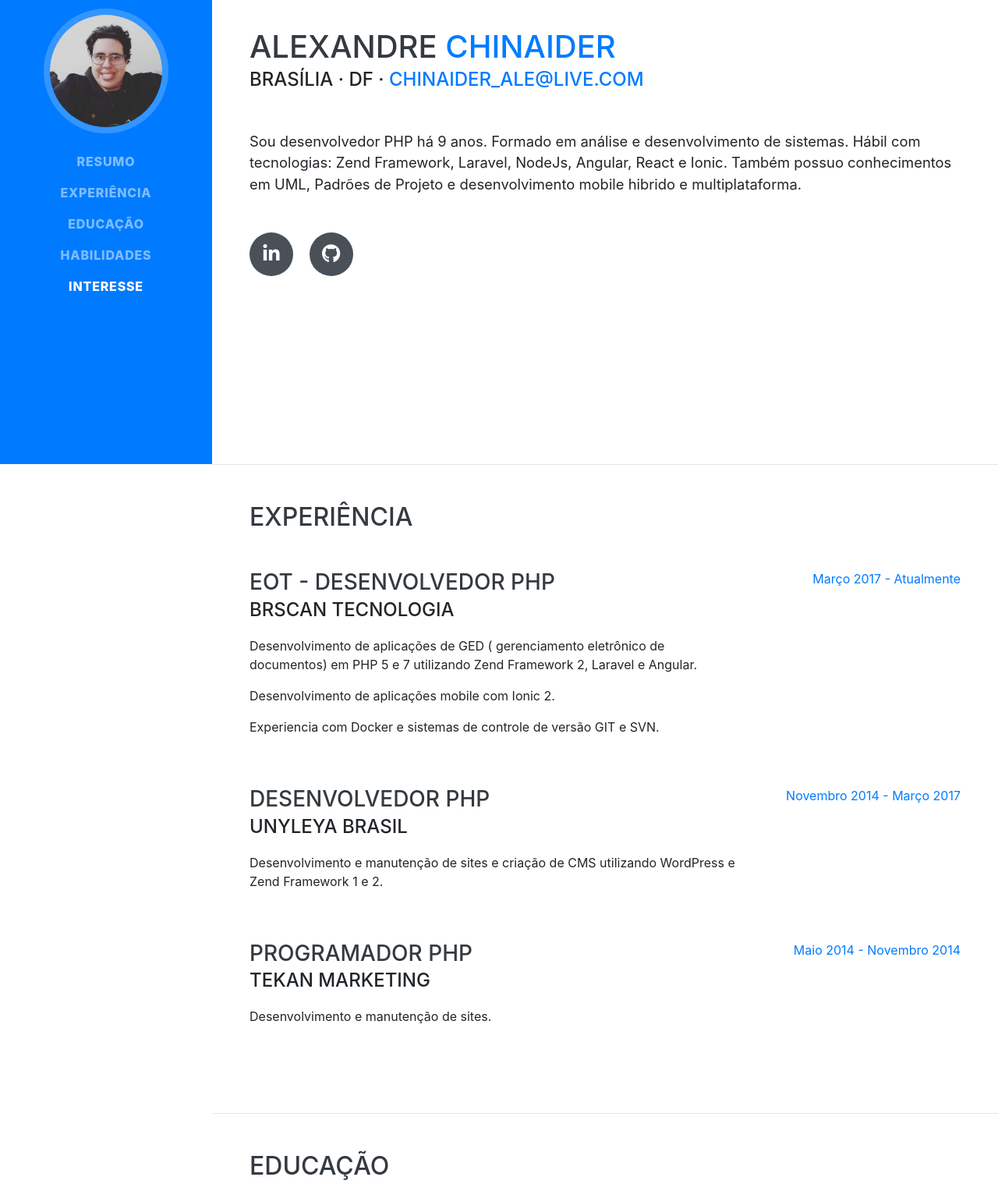
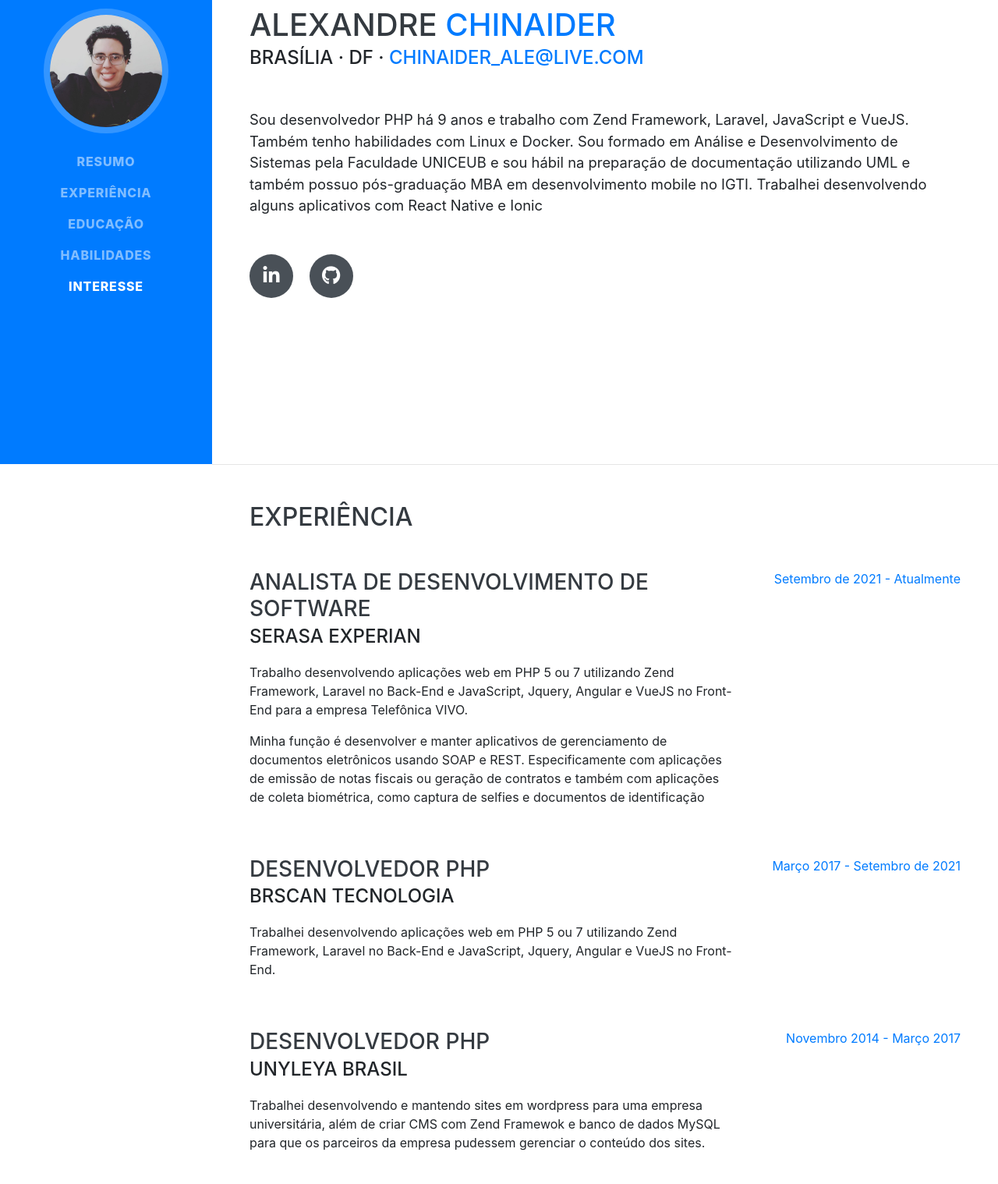
Before and after one commit to Chinaider/chinaider.github.io, a website with bundled scripts: page index.html in a window 1280 px wide. Shown: the part 205-1723 px from the top of the page at 78% size. Built offline with nearby package versions, Linux system fonts and the light colour scheme; a web font is replaced by a local one.

Commit message:
Ajuste com informações atualizadas

```diff
--- a/index.html
+++ b/index.html
@@ -1,5 +1,5 @@
 <!DOCTYPE html>
-<html lang="en">
+<html lang="pt-BR">
 
 <head>
 
@@ -55,7 +55,7 @@
 <button  class="elevator" id="btnElevator" title="Voltar ao topo"><i class="fa fa-arrow-circle-up" aria-hidden="true"></i></button>
 <nav class="navbar navbar-expand-lg navbar-dark bg-primary fixed-top" id="sideNav">
     <a class="navbar-brand js-scroll-trigger" href="#page-top">
-        <span class="d-block d-lg-none">Alexandre Chinaider</span>
+        <span class="d-block d-lg-none">Desenvolvedor PHP</span>
         <span class="d-none d-lg-block">
             <img class="img-fluid img-profile rounded-circle mx-auto mb-2" src="img/profile.jpg" alt="Foto de Alexandre Chinaider" title="Alexandre Chinaider">
         </span>
@@ -95,9 +95,14 @@
                 <a title="e-mail: chinaider_ale@live.com" href="mailto:chinaider_ale@live.com">chinaider_ale@live.com</a>
             </div>
 
-            <p class="lead mb-5">Sou desenvolvedor PHP há <span id="tempo">6</span> anos. Formado em análise e desenvolvimento de sistemas. Hábil com tecnologias: Zend Framework, Laravel, NodeJs, Angular, React e Ionic. Também possuo conhecimentos em UML, Padrões de Projeto e desenvolvimento mobile hibrido e multiplataforma. </p>
+            <p class="lead mb-5">Sou desenvolvedor PHP há <span id="tempo">9</span> anos e trabalho com Zend Framework, Laravel,
+                JavaScript e VueJS. Também tenho habilidades com Linux e Docker.
+                Sou formado em Análise e Desenvolvimento de Sistemas pela Faculdade
+                UNICEUB e sou hábil na preparação de documentação utilizando UML e também possuo
+                pós-graduação MBA em desenvolvimento mobile no IGTI. Trabalhei desenvolvendo
+                alguns aplicativos com React Native e Ionic</p>
             <div class="social-icons">
-                <a title="Linkedin"  target="_blank" href="https://www.linkedin.com/in/alechinaider/"><i class="fab fa-linkedin-in"></i>
+                <a title="Linkedin"  target="_blank" href="https://www.linkedin.com/in/alexandrechinaider/"><i class="fab fa-linkedin-in"></i>
                 </a>
                 <a title="GitHub" target="_blank" href="https://github.com/Chinaider"><i class="fab fa-github"></i>
                 </a>
@@ -112,21 +117,37 @@
             <h2 class="mb-5">Experiência</h2>
 
             <div class="resume-item d-flex flex-column flex-md-row justify-content-between mb-5">
-                <div class="resume-content"><h3 class="mb-0">EOT - Desenvolvedor PHP</h3><div class="subheading mb-3">BrScan Tecnologia</div><p>Desenvolvimento de aplicações de GED ( gerenciamento eletrônico de documentos) em PHP 5 e 7 utilizando Zend Framework 2, Laravel e  Angular.</p><p> Desenvolvimento de aplicações mobile com Ionic 2.</p><p> Experiencia com Docker e sistemas de controle de versão GIT e SVN.</p>
+                <div class="resume-content"><h3 class="mb-0">Analista de Desenvolvimento de Software</h3><div class="subheading mb-3">Serasa Experian</div>
+                    <p>Trabalho desenvolvendo aplicações web em PHP 5 ou 7 utilizando Zend
+                        Framework, Laravel no Back-End e JavaScript, Jquery, Angular e VueJS no Front-End
+                        para a empresa Telefônica VIVO.</p>
+                        <p>Minha função é desenvolver e manter aplicativos de gerenciamento de documentos
+                        eletrônicos usando SOAP e REST. Especificamente com aplicações de emissão de notas
+                        fiscais ou geração de contratos e também com aplicações de coleta biométrica, como
+                        captura de selfies e documentos de identificação</p>
                 </div>
-                <div class="resume-date text-md-right"><span class="text-primary">Março 2017 - Atualmente</span>
+                <div class="resume-date text-md-right"><span class="text-primary">Setembro de 2021 - Atualmente</span>
                 </div>
             </div>
 
             <div class="resume-item d-flex flex-column flex-md-row justify-content-between mb-5">
-                <div class="resume-content"><h3 class="mb-0">Desenvolvedor PHP</h3><div class="subheading mb-3">UnYLeYa Brasil</div><p>Desenvolvimento e manutenção de sites e criação de CMS utilizando WordPress e Zend Framework 1 e 2.</p>
+                <div class="resume-content"><h3 class="mb-0">Desenvolvedor PHP</h3><div class="subheading mb-3">BrScan Tecnologia</div><p>Trabalhei desenvolvendo aplicações web em PHP 5 ou 7 utilizando Zend
+                    Framework, Laravel no Back-End e JavaScript, Jquery, Angular e VueJS no Front-End.
+                </p>
+                </div>
+                <div class="resume-date text-md-right"><span class="text-primary">Março 2017 - Setembro de 2021</span>
+                </div>
+            </div>
+
+            <div class="resume-item d-flex flex-column flex-md-row justify-content-between mb-5">
+                <div class="resume-content"><h3 class="mb-0">Desenvolvedor PHP</h3><div class="subheading mb-3">UnYLeYa Brasil</div><p>Trabalhei desenvolvendo e mantendo sites em wordpress para uma empresa universitária, além de criar CMS com Zend Framewok e banco de dados MySQL para que os parceiros da empresa pudessem gerenciar o conteúdo dos sites.</p>
                 </div>
                 <div class="resume-date text-md-right"><span class="text-primary">Novembro 2014 - Março 2017</span>
                 </div>
             </div>
 
             <div class="resume-item d-flex flex-column flex-md-row justify-content-between mb-5">
-                <div class="resume-content"><h3 class="mb-0">Programador PHP</h3><div class="subheading mb-3">Tekan Marketing</div><p>Desenvolvimento e manutenção de sites.</p>
+                <div class="resume-content"><h3 class="mb-0">Desenvolvedor PHP</h3><div class="subheading mb-3">Tekan Marketing</div><p>Trabalhei desenvolvendo e mantendo sites de diversos tipos, utilizando framework Bootstrap, javascript e JQuery. E com Back-end utilizando PHP com Zend Framework ou Wordpress e banco de dados MySQL.</p>
                 </div>
                 <div class="resume-date text-md-right"><span class="text-primary">Maio 2014 - Novembro 2014</span>
                 </div>
@@ -194,8 +215,6 @@
                 </li>
                 <li title="Angular" class="list-inline-item"><i class="fab fa-angular"></i>
                 </li>
-                <li title="React" class="list-inline-item"><i class="fab fa-react"></i>
-                </li>
                 <li title="NodeJS" class="list-inline-item"><i class="fab fa-node-js"></i>
                 </li>
                 <li title="Git" class="list-inline-item"><i class="fab fa-git"></i>
@@ -211,7 +230,7 @@
                 <li><i class="fa-li fa fa-check"></i>Laravel </li>
                 <li><i class="fa-li fa fa-check"></i>NodeJS </li>
                 <li><i class="fa-li fa fa-check"></i>JavaScript </li>
-                <li><i class="fa-li fa fa-check"></i>React </li>
+                <li><i class="fa-li fa fa-check"></i>VueJS </li>
                 <li><i class="fa-li fa fa-check"></i>Angular </li>
                 <li><i class="fa-li fa fa-check"></i>Ionic </li>
                 <li><i class="fa-li fa fa-check"></i>React-native </li>
```
